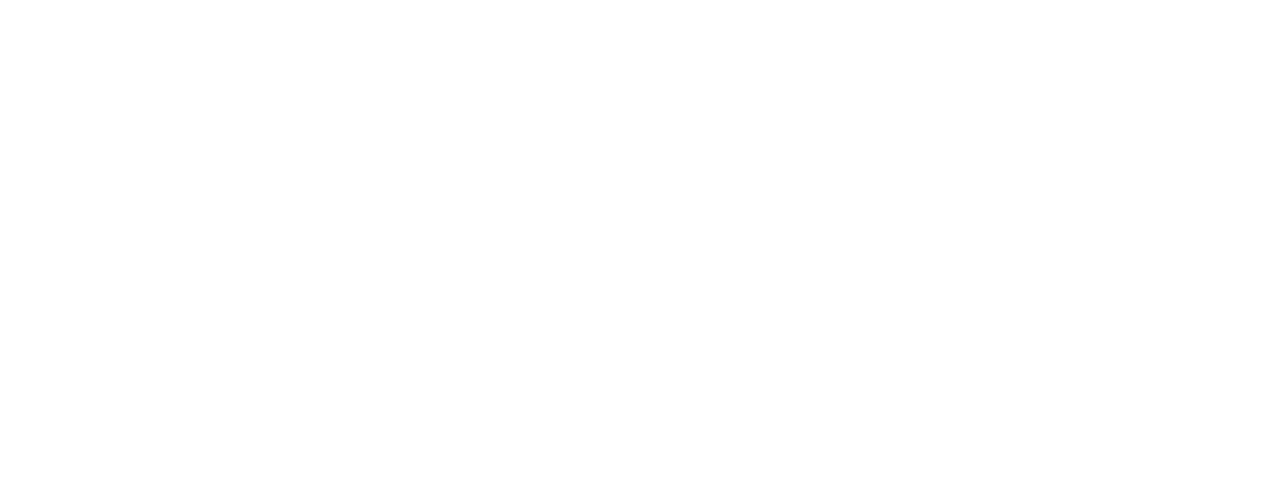
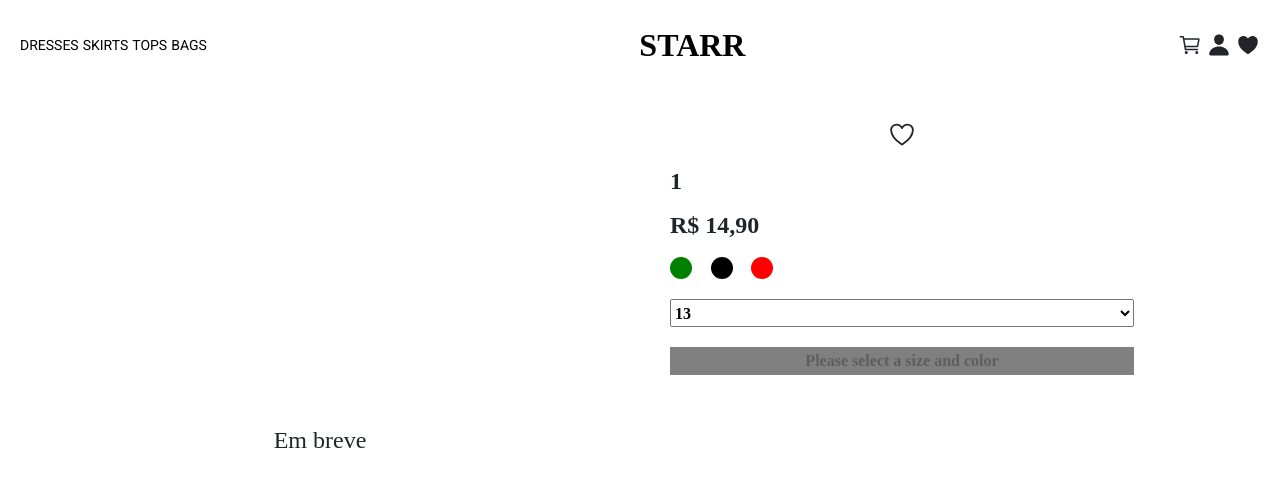
Before and after one commit to Cherrying55/E-commerce-Project, a React (Create React App) app: page /product in a window 1280 px wide. Before the commit this address had no page. Shown: the top 486 px of the page. Built offline with nearby package versions, Linux system fonts and the light colour scheme.

Commit message:
Home Page, product page

```diff
--- a/src/App2.js
+++ b/src/App2.js
@@ -4,6 +4,7 @@
 import SignUpPage from "./pages/SignUpPage.jsx";
 import ProductsPage from "./pages/ProductsPage";
 import HomePage from "./pages/HomePage";
+import ProductPage from "./pages/ProductPage";
 
 export default function App2(){
     return(
@@ -15,6 +16,7 @@
         <Route path="/sign-up" element={<SignUpPage />} />
         <Route path="/products" element={<ProductsPage />} />
         <Route path="/home" element={<HomePage />} />
+        <Route path="/product" element={<ProductPage />} />
         </Routes>
         </BrowserRouter>
         </>
--- /dev/null
+++ b/src/assets/Color.jsx
@@ -0,0 +1,10 @@
+import styled from "styled-components";
+
+const Color = styled.div`
+  width: 20px;
+  height: 22px;
+  border-radius: 100%;
+  background-color:${props => props.color};
+`
+
+export default Color;
--- /dev/null
+++ b/src/components/ProductImagesScroller.jsx
@@ -0,0 +1,18 @@
+import styled from "styled-components"
+
+
+export default function ProductImagesScroller(props){
+
+    return(
+        <Container>Em breve</Container>
+    )
+}
+
+const Container = styled.div`
+width: 50%;
+display: flex;
+font-size: 24px;
+align-items: center;
+height: 100%;
+justify-content: center;
+`
--- /dev/null
+++ b/src/components/ProductPageInfo.jsx
@@ -0,0 +1,83 @@
+import { useState } from "react";
+import styled from "styled-components";
+import Color from "../assets/Color";
+
+export default function ProductPageInfo(props){
+
+    const [sizeSelected, setSizeSelected] = useState(false);
+    const [colorSelected, setColorSelected] = useState(false);
+    const [wishlist, setWishlist] = useState(false);
+
+    return(
+        <Container>
+            {wishlist ? <ion-icon name="heart" /> : <ion-icon name="heart-outline" />}
+           <h1>{props.name}</h1>
+           <h1>{props.price}</h1>
+           <div>
+            {props.colors.map(
+                (c) => <Color color={c} />
+            )}
+           </div>
+           <select>
+            {props.sizes.map(
+                (s) => <option>{s}</option>
+            )}
+           </select>
+           <button disabled={sizeSelected && colorSelected ? false : true}>{sizeSelected && colorSelected ? "Add to cart" : "Please select a size and color"}</button>
+
+        </Container>
+    )
+}
+
+const Container = styled.div`
+width: 50%;
+height: 100%;
+display: flex;
+flex-direction: column;
+padding: 30px;
+gap: 20px;
+
+h1{
+    font-size: 24px;
+    font-weight: bold;
+}
+
+div{
+    display: flex;
+    width: 80%;
+    gap: 4%;
+    flex-wrap: wrap;
+}
+
+div div{
+    width: 22px;
+}
+
+select{
+    width: 80%;
+    height: 28px;
+    display: flex;
+    align-items: center;
+    justify-content: center;
+    font-weight: bold;
+    font-size: 16px;
+}
+
+button{
+    height: 28px;
+    width: 80%;
+    display: flex;
+    align-items: center;
+    justify-content: center;
+    font-weight: bold;
+    font-size: 16px;
+    background-color: grey;
+}
+
+ion-icon{
+    font-size: 29px;
+    display: flex;
+    justify-content: flex-end;
+    width: 80%;
+}
+`
--- a/src/pages/ProductPage.jsx
+++ b/src/pages/ProductPage.jsx
@@ -1,13 +1,30 @@
-
+import styled from "styled-components";
+import ProductImagesScroller from "../components/ProductImagesScroller";
+import ProductPageInfo from "../components/ProductPageInfo";
+import Header from "../components/Header";
 
 
 export default function ProductPage(){
 
-    const params = useParams();
+    //const params = useParams();
+    //get com id de params retornará as imagens adicionais, size, cores;
+    const ob = {name: "1", price: "R$ 14,90", colors:["green", "black", "red"], sizes:[13,14,15]};
 
     return(
+        <>
+        <Header />
         <ProductContainer>
-
+            <ProductImagesScroller />
+            <ProductPageInfo name={ob.name} price={ob.price} colors={ob.colors} sizes={ob.sizes} />
         </ProductContainer>
+        </>
     )
 }
+
+const ProductContainer = styled.div`
+margin-top: 90px;
+width: 100%;
+display: flex;
+justify-content: center;
+height: 700px;
+`
```
Also changed, not shown: src/pages/AccountPage.jsx (+11 -0 lines), src/assets/Size.jsx (added), src/pages/OrderPage.jsx (added), src/pages/SuccessPage.jsx (added), src/pages/WishListPage.jsx (added).
